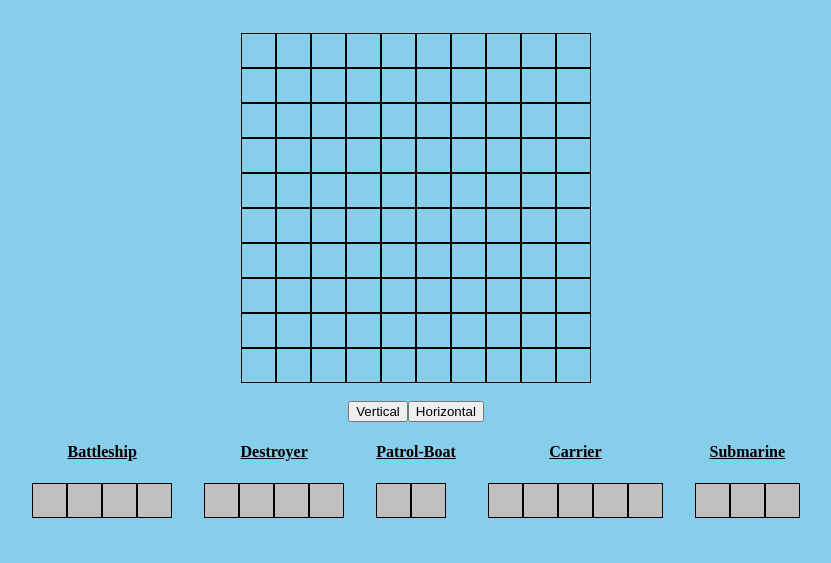
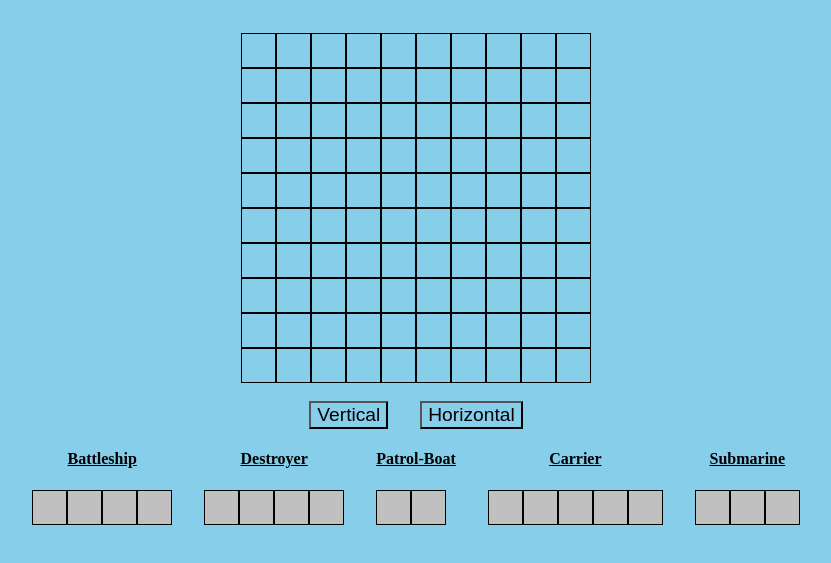
Before and after one commit to alecnissen/Battleship, a website built with webpack: page src/index.html in a window 1280 px wide. Shown: the part 165-728 px from the top of the page, without its empty margins (224-1055 px from the left). Built offline with nearby package versions, Linux system fonts and the light colour scheme.

Commit message:
changed the color of the direction buttons and updating readme

```diff
--- a/src/style.css
+++ b/src/style.css
@@ -66,6 +66,14 @@ body {
 #change-ship-direction-btn-container {
     display: flex;
     justify-content: center;
+    gap: 1em;
+}
+
+#change-ship-direction-btn,
+#change-ship-direction-btn-h {
+    background-color: skyblue;
+    font-size: 1.2rem;
+
 }
 
 #container-for-ship-objects {
```
Also changed, not shown: README.md, dist/main.bundle.js.
